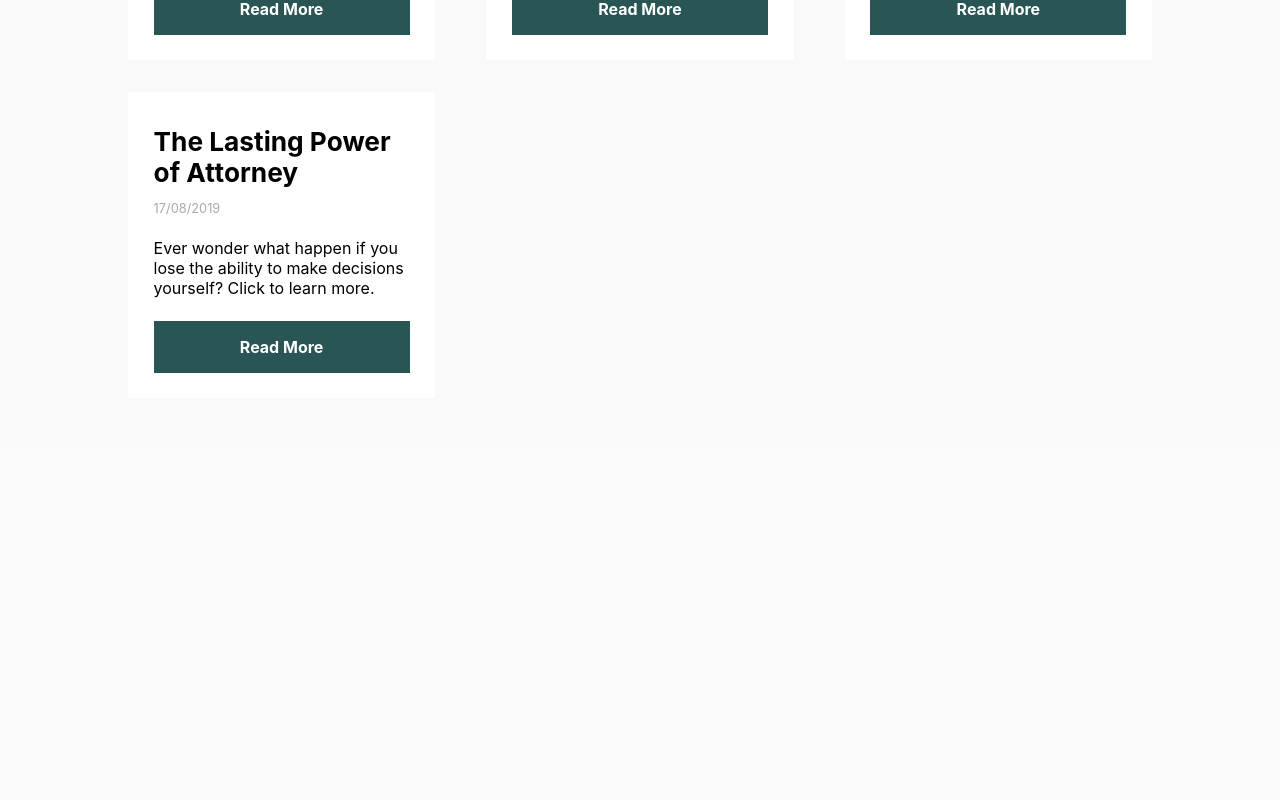
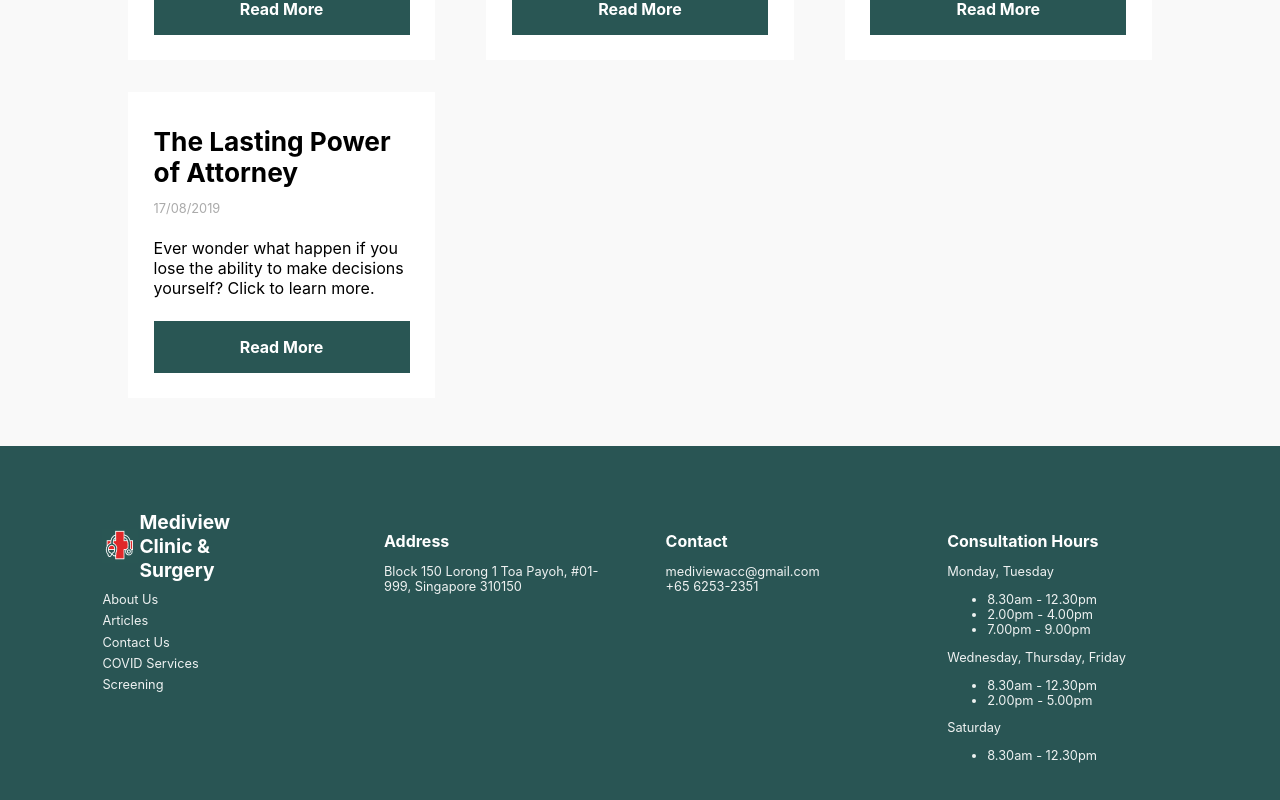
Before and after one commit to AbsoluteGibs/commercial-clinic-mediview, a React (Create React App) app in the folder frontend/: page / in a window 1280 px wide. Shown: the part 1850-2650 px from the top of the page. Before the commit the page ends 2296 px from the top, so only its background shows below. Built offline with nearby package versions, Linux system fonts and the light colour scheme.

Commit message:
feat(footer): Add Footer component to render footer for all site pages.

```diff
--- a/frontend/src/App.js
+++ b/frontend/src/App.js
@@ -11,6 +11,7 @@ import ContactUs from './components/ContactUs'
 import CovidServices from './components/CovidServices'
 import HealthScreening from './components/HealthScreening'
 import HomePage from './pages/homepage/HomePage'
+import Footer from './components/footer/Footer'
 
 import {BrowserRouter as Router, Switch, Route} from 'react-router-dom'
 
@@ -40,6 +41,8 @@ function App() {
                         <Route path="/" exact component={HomePage}/>
                     </Switch>
                 </main>
+
+                <Footer />
             </Router>
         </div>
     );
--- /dev/null
+++ b/frontend/src/components/footer/Footer.css
@@ -0,0 +1,64 @@
+/*
+ * commercial-clinic-mediview
+ * Home Page
+*/
+
+footer {
+    display: grid;
+    grid-template-columns: repeat(1, auto);
+    grid-template-rows: repeat(4, auto);
+    grid-column-gap: 4vw;
+    justify-content: space-evenly;
+    color: white;
+    background-color: #295554;
+
+    padding-top: 8vh;
+    padding-bottom: 6vh;
+    padding-left: 8vw;
+    padding-right: 8vw;
+
+    font-size: 0.8rem;
+}
+
+footer h3 {
+    font-size: 1.2rem;
+}
+
+footer h4 {
+    font-size: 1rem;
+    margin-bottom: 0.8rem;
+}
+
+footer section p {
+    margin-top: 0;
+    opacity: 0.92;
+}
+
+footer .sitemap .header {
+    display: flex;
+    flex-direction: row;
+    margin-bottom: 0.6rem;
+}
+
+footer .sitemap .header h3 {
+    max-width: 9.2rem;
+    margin-bottom: 0;
+}
+
+
+footer .sitemap .header img {
+    object-fit: contain;
+}
+
+footer .sitemap a, footer .sitemap a:visited {
+    margin-bottom: 0.4rem;
+    display: block;
+    text-decoration: none;
+    color: white;
+}
+
+@media only screen and (min-width: 992px) {
+    footer {
+        grid-template-columns: repeat(4, 1fr);
+    }
+}
--- /dev/null
+++ b/frontend/src/components/footer/Footer.js
@@ -0,0 +1,74 @@
+/*
+ * commercial-clinic-mediview
+ * Home Page
+*/
+
+import React from 'react'
+import {Link} from 'react-router-dom'
+
+import MediviewIcon  from '../../images/mediview_icon_small@1x.png'
+import './Footer.css'
+
+/**
+ * Renders a Footer with a sitemap, address, contact, hours info.
+ * For use at the end of each page of the site
+*/
+
+export default function Footer() {
+    return (
+        <footer>
+            <section className="sitemap">
+                <div className="header">
+                    <img src={MediviewIcon} alt="Mediview Icon" />
+                    <h3>Mediview Clinic & Surgery</h3>
+                </div>
+
+                <p>
+                    <Link to="/about-us">About Us</Link>
+                    <Link to="/articles">Articles</Link>
+                    <Link to="/contact-us">Contact Us</Link>
+                    <Link to="/covid-services">COVID Services</Link>
+                    <Link to="/health-screening">Screening</Link>
+                </p>
+            </section>
+
+            <section className="address">
+                <h4>Address</h4>
+                <p>
+                    Block 150 Lorong 1 Toa Payoh,
+                    #01-999, Singapore 310150
+                </p>
+            </section>
+
+            <section className="contact">
+                <h4>Contact</h4>
+                <p>
+                    mediviewacc@gmail.com <br/>
+                    +65 6253-2351
+                </p>
+            </section>
+
+
+            <section className="consult-hours">
+                <h4>Consultation Hours</h4>
+                <p>
+                    Monday, Tuesday
+                    <ul>
+                        <li>8.30am - 12.30pm</li>
+                        <li>2.00pm - 4.00pm</li>
+                        <li>7.00pm - 9.00pm</li>
+                    </ul>
+                    Wednesday, Thursday, Friday
+                    <ul>
+                        <li>8.30am - 12.30pm</li>
+                        <li>2.00pm - 5.00pm</li>
+                    </ul>
+                    Saturday
+                    <ul>
+                        <li>8.30am - 12.30pm</li>
+                    </ul>
+                </p>
+            </section>
+        </footer>
+    )
+}
```
Also changed, not shown: frontend/src/images/mediview_icon_small@1x.png (added).
